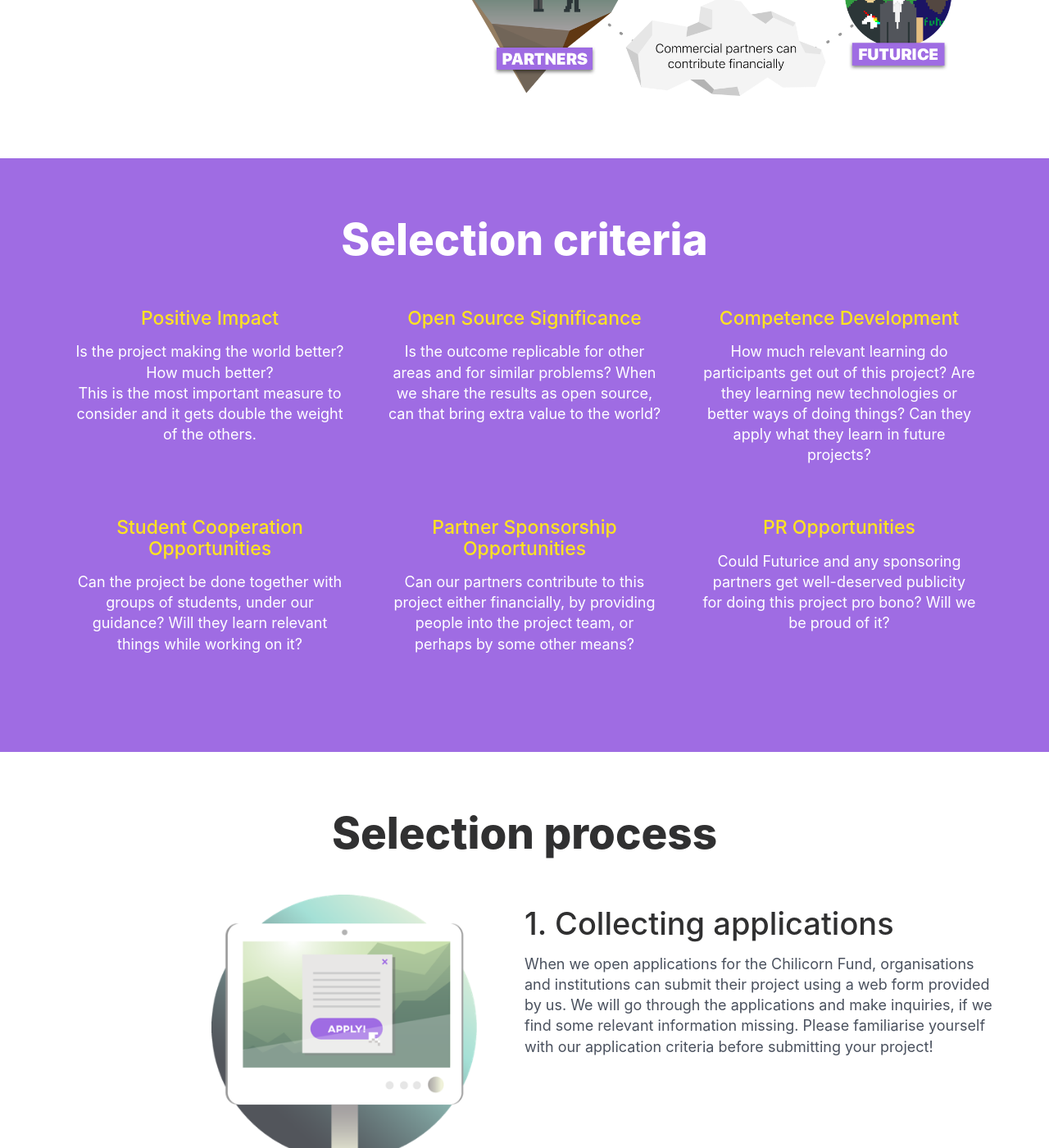
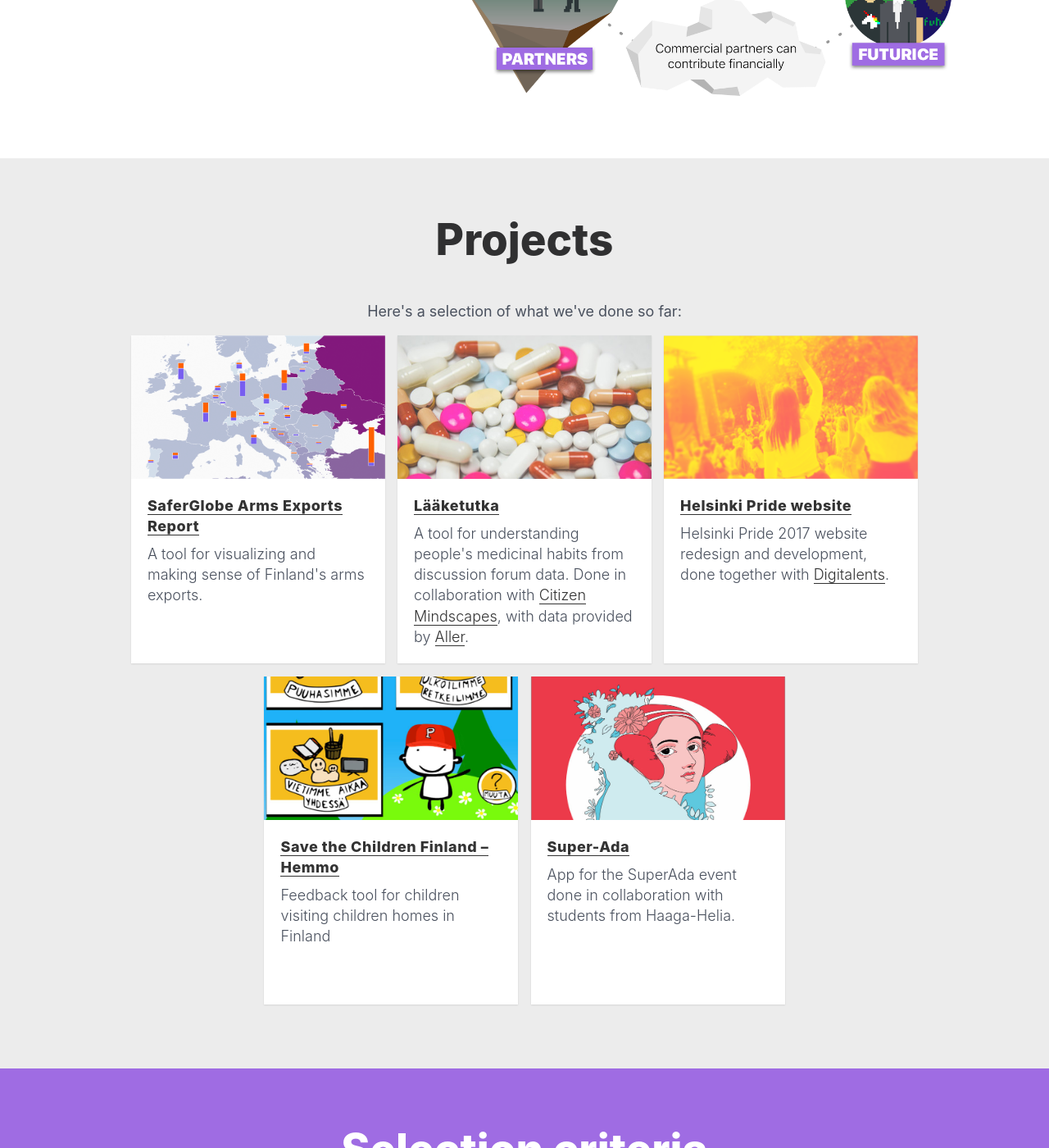
Before and after one commit to futurice/spiceprogram, a Jekyll site: the page built from chilicorn-fund/index.html, in a window 1280 px wide and 1400 px high, scrolled down 1944 px. Shown: the whole window at 82% size. Built offline with Jekyll 4.4.1, drawn with Linux system fonts in a browser that asks for light colours; nearby versions of some CDN libraries; some of the changed text lies outside the part shown.

Commit message:
Added SaferGlobe, Lääketutka and Pride to projects list, moved up projects section
So far the items link straight to the services themselves. Next step
will be to make the project pages.

```diff
--- a/chilicorn-fund/index.html
+++ b/chilicorn-fund/index.html
@@ -77,6 +77,95 @@
         <a href="{{ site.baseurl }}/assets/img/chilicorn-diagram.png" target="_blank"><img src="{{ site.baseurl }}/assets/img/chilicorn-diagram.png" alt=""></img></a>
       </div>
     </div>
+  </div>
+</section>
+
+ <section class="projects">
+  <div class="container">
+    <div class="section-header">
+      <h2 class="fund-title">Projects</h2>
+    </div>
+    <p> Here's a selection of what we've done so far:</p>
+  </div>
+
+    <div class="container cards">
+    <article class="card">
+      <div class="card__inner">
+        <a href="http://laaketutka.fi/" class="card__cover">
+            <img src="{{ site.baseurl }}/assets/img/fund/saferglobe-card.jpg" alt="">
+        </a>
+        <div class="card__body">
+          <div class="card__title">
+            <a href="http://saferglobe.fi/armsreport">SaferGlobe Arms Exports Report </a>
+          </div>
+          <p class="card__summary">
+            A tool for visualizing and making sense of Finland's arms exports.
+          </p>
+        </div>
+      </div>
+    </article>
+
+    <article class="card">
+      <div class="card__inner">
+        <a href="http://laaketutka.fi/" class="card__cover">
+            <img src="{{ site.baseurl }}/assets/img/fund/laaketutka-card.jpg" alt="">
+        </a>
+        <div class="card__body">
+          <div class="card__title">
+            <a href="http://laaketutka.fi/">Lääketutka</a>
+          </div>
+          <p class="card__summary">
+            A tool for understanding people's medicinal habits from discussion forum data.
+            Done in collaboration with <a href="http://blogs.helsinki.fi/citizenmindscapes/">Citizen Mindscapes</a>, with data provided by <a href="http://www.aller.fi/"> Aller</a>.
+          </p>
+        </div>
+      </div>
+    </article>
+    <article class="card">
+      <div class="card__inner">
+        <a href="http://helsinkipride.fi/" class="card__cover">
+            <img src="{{ site.baseurl }}/assets/img/fund/helsinkipride-card.png" alt="">
+        </a>
+        <div class="card__body">
+          <div class="card__title">
+            <a href="http://helsinkipride.fi/">Helsinki Pride website</a>
+          </div>
+          <p class="card__summary">
+            Helsinki Pride 2017 website redesign and development, done together with <a href="http://digitalents.munstadi.fi"> Digitalents</a>.
+          </p>
+        </div>
+      </div>
+    </article>
+    <article class="card">
+      <div class="card__inner">
+        <a href="{{ site.baseurl }}/chilicorn-fund/case-hemmo.html" class="card__cover">
+            <img src="{{ site.baseurl }}/assets/img/pelastakaa-lapset.jpg" alt="">
+        </a>
+        <div class="card__body">
+          <div class="card__title">
+            <a href="{{ site.baseurl }}/chilicorn-fund/case-hemmo.html">Save the Children Finland – Hemmo</a>
+          </div>
+          <p class="card__summary">
+            Feedback tool for children visiting children homes in Finland
+          </p>
+        </div>
+      </div>
+    </article>
+    <article class="card">
+      <div class="card__inner">
+        <a href="http://spiceprogram.org/assets/docs/Casestudy-Super-AdaAppforNiceTuesday.pdf" class="card__cover">
+            <img src="{{ site.baseurl }}/assets/img/super-ada.jpg" alt="">
+        </a>
+        <div class="card__body">
+          <div class="card__title">
+            <a href="http://spiceprogram.org/assets/docs/Casestudy-Super-AdaAppforNiceTuesday.pdf">Super-Ada</a>
+          </div>
+          <p class="card__summary">
+            App for the SuperAda event done in collaboration with students from Haaga-Helia.
+          </p>
+        </div>
+      </div>
+    </article>
   </div>
 </section>
 
@@ -167,49 +256,6 @@
   </div>
 </section>
 
- <section class="projects">
-  <div class="container">
-    <div class="section-header">
-      <h2 class="fund-title">Projects</h2>
-    </div>
-    <p> Here's a selection of what we've done so far:</p>
-  </div>
-
-    <div class="container cards">
-    <article class="card">
-      <div class="card__inner">
-        <a href="{{ site.baseurl }}/chilicorn-fund/case-hemmo.html" class="card__cover">
-            <img src="{{ site.baseurl }}/assets/img/pelastakaa-lapset.jpg" alt="">
-        </a>
-        <div class="card__body">
-          <div class="card__title">
-            <a href="{{ site.baseurl }}/chilicorn-fund/case-hemmo.html">Save the Children Finland – Hemmo</a>
-          </div>
-          <p class="card__summary">
-            Feedback tool for children visiting children homes in Finland
-          </p>
-        </div>
-      </div>
-    </article>
-    <article class="card">
-      <div class="card__inner">
-        <a href="http://spiceprogram.org/assets/docs/Casestudy-Super-AdaAppforNiceTuesday.pdf" class="card__cover">
-            <img src="{{ site.baseurl }}/assets/img/super-ada.jpg" alt="">
-        </a>
-        <div class="card__body">
-          <div class="card__title">
-            <a href="http://spiceprogram.org/assets/docs/Casestudy-Super-AdaAppforNiceTuesday.pdf">Super-Ada</a>
-          </div>
-          <p class="card__summary">
-            App for the SuperAda event done in collaboration with students from Haaga-Helia. Work in progress!
-          </p>
-        </div>
-      </div>
-    </article>
-  </div>
-</section>
-
-
 <section class="newsletter">
   <div class="container">
     <div class="section-header">
```
Also changed, not shown: assets/img/fund/helsinkipride-card.png (added), assets/img/fund/laaketutka-card.jpg (added), assets/img/fund/saferglobe-card.jpg (added).
